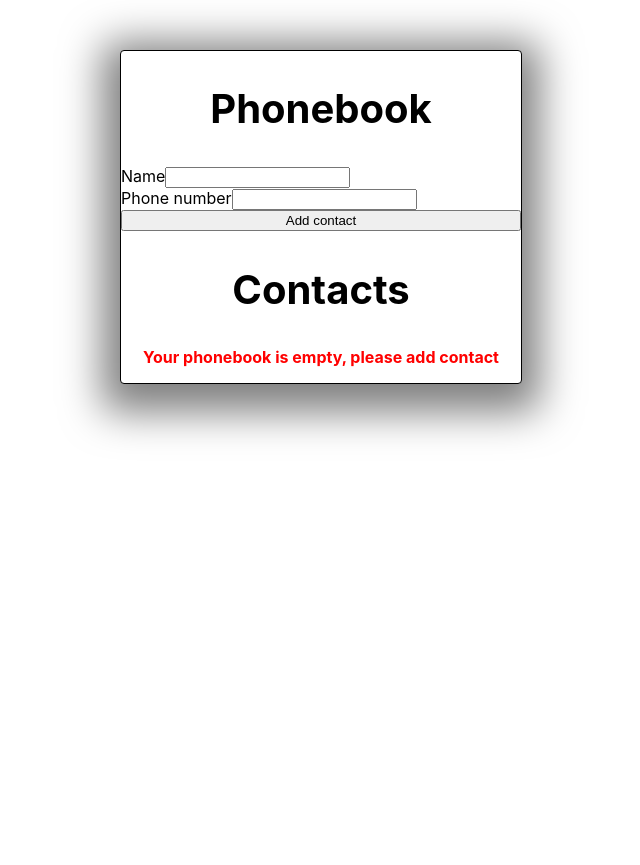
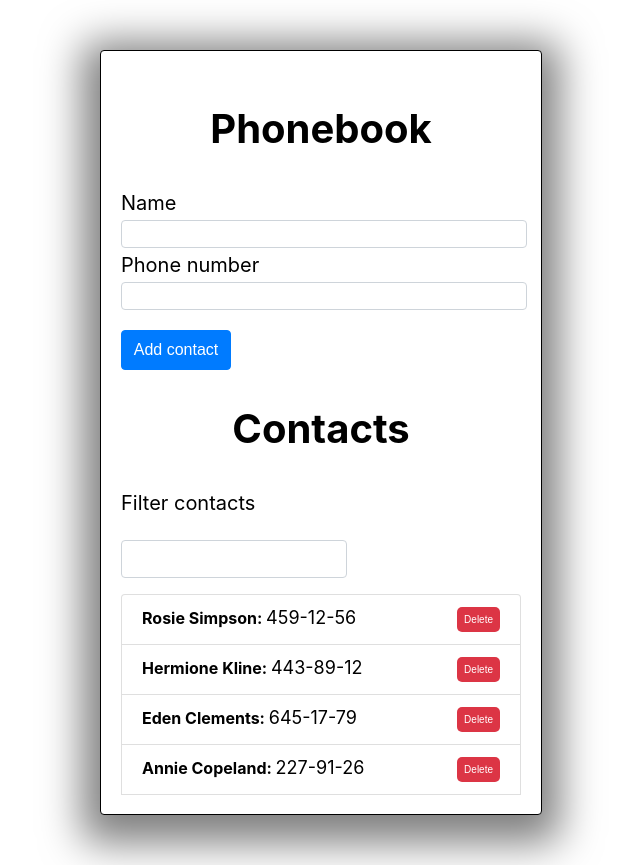
Before and after one commit to Piojank/goit-react-hw-02-phonebook, a React (Create React App) app: page / in a window 1280 px wide. Shown: the whole page, without its empty margins (319-959 px from the left). Before the commit the page ends 800 px from the top, so only its background shows below. Built offline with nearby package versions, Linux system fonts and the light colour scheme.

Commit message:
Css stylization and add Contact Form

```diff
--- a/src/components/App.jsx
+++ b/src/components/App.jsx
@@ -2,9 +2,13 @@ import React, { Component } from "react";
 import s from './App.module.css';
 
 import { Section } from "./Section/Section";
-import { Notification } from "./Notification/Notification";
+// import { Notification } from "./Notification/Notification";
 import { ContactForm } from "./ContactForm/ContactForm";
-// import { Filter } from "./Filter/Filter";
+import { ContactList } from "./ContactList/ContactList";
+import { Filter } from "./Filter/Filter";
+
+import { Notify } from "notiflix";
+import { nanoid } from "nanoid";
 
 export class App extends Component {
     state = {
@@ -17,16 +21,71 @@ export class App extends Component {
         filter: '',
     };
 
+    handleAddContact = (nameFromForm, numberFromForm) => {
+        let isPresent = false;
+        const contact = {
+            id: nanoid(4),
+            name: nameFromForm,
+            number: numberFromForm,
+        };
+
+        const { contacts } = this.state;
+
+        contacts.forEach(el => {
+            if (el.name === contact.name) {
+                Notify.alert(`${el.name} is already in contacts!`);
+                console.log(`${el.name} is already in contacts.`);
+                isPresent = true;
+                return;
+            }
+        });
+
+        if (isPresent) return;
+
+        this.setState(prevState => {
+            return { contacts: [...prevState.contacts, contact] };
+        });
+    };
+
+    handleFilter = filter => {
+        this.setState({ filter });
+    };
+
+    getFilteredContacts = () => {
+        const { contacts, filter } = this.state;
+        return contacts.filter(el => el.name.toLowerCase().includes(filter.toLowerCase()));
+    };
+
+    clearContact = id => {
+        const { contacts } = this.state;
+        const contact = contacts.find(el => el.id === id);
+
+        if (contact) {
+            const { name, number } = contact;
+
+            console.log(`Contact has been deleted! Name: ${name}, Phone number: ${number}.`);
+            Notify.warning(`Contact has been deleted! Name: ${name}, Phone number: ${number}.`);
+
+            this.setState({
+                contacts: contacts.filter(el => el.id !== id),
+            });
+        }
+    };
+
     render() {
-        // const { contacts, filter } = this.state;
+        const { contacts, filter } = this.state;
+        const filteredContacts = this.getFilteredContacts();
 
         return (
             <div className={s.container}>
                 <Section title="Phonebook">
-                    <ContactForm onSubmit={this.addContact}/>
+                    <ContactForm onSubmit={this.handleAddContact}/>
                 </Section>
                 <Section title="Contacts">
-                    <Notification message="Your phonebook is empty, please add contact" />
+                    {contacts.length > 1 && <Filter value={filter} onFilterChange={this.handleFilter} /> }
+                    {filteredContacts.length > 0 && (
+                        <ContactList contacts={filteredContacts} onDelete={this.clearContact}/>
+                    )}
                 </Section>
             </div>
         );
--- a/src/components/App.module.css
+++ b/src/components/App.module.css
@@ -5,4 +5,5 @@
     background-color: white;
     border-radius: 4px;
     box-shadow: 0px 10px 40px 18px rgba(0,0,0,0.50);
+    padding: 20px;
 }
--- a/src/components/ContactForm/ContactForm.jsx
+++ b/src/components/ContactForm/ContactForm.jsx
@@ -1,12 +1,10 @@
 import { Component } from 'react';
 import s from './ContactForm.module.css';
-// import PropTypes from 'prop-types';
-// import { nanoid } from "nanoid";
 import { Notify } from 'notiflix/build/notiflix-notify-aio';
 
 const INITIAL_STATE = {
     name: "",
-    phone: "",
+    number: "",
 };
 
 export class ContactForm extends Component {
@@ -21,12 +19,12 @@ export class ContactForm extends Component {
 
     handleSubmit = evt => {
         evt.preventDefault();
-        const { name, phone } = this.state;
+        const { name, number } = this.state;
 
-        console.log(`New contact has been added! Name: ${name}, Phone number: ${phone}.`);
-        Notify.info(`New contact has been added! Name: ${name}, Phone number: ${phone}.`);
+        console.log(`New contact has been added! Name: ${name}, Phone number: ${number}.`);
+        Notify.success(`New contact has been added! Name: ${name}, Phone number: ${number}.`);
 
-        this.props.onSubmit({ ...this.state });
+        this.props.onSubmit(name, number);
         this.reset();
     };
 
@@ -39,9 +37,10 @@ export class ContactForm extends Component {
 
         return (
             <form className={s.form} onSubmit={this.handleSubmit}>
-                <label>
+                <label className={s.label}>
                     Name
                     <input
+                        className={s.input}
                         type="name"
                         name="name"
                         value={name}
@@ -50,11 +49,12 @@ export class ContactForm extends Component {
                         required
                     />
                 </label>
-                <label>
+                <label className={s.label}>
                     Phone number
                     <input
+                        className={s.input}
                         type="phone"
-                        name="phone"
+                        name="number"
                         value={number}
                         onChange={this.handleChange}
                         pattern="\+?\d{1,4}?[-.\s]?\(?\d{1,3}?\)?[-.\s]?\d{1,4}[-.\s]?\d{1,4}[-.\s]?\d{1,9}"
@@ -62,7 +62,7 @@ export class ContactForm extends Component {
                     />
                 </label>
 
-                <button type="submit" className={s.button} >
+                <button type="submit" className={s.btn} >
                     Add contact
                 </button>
             </form>
--- a/src/components/ContactForm/ContactForm.module.css
+++ b/src/components/ContactForm/ContactForm.module.css
@@ -4,3 +4,99 @@
     flex-direction: column;
     border-radius: 4px;
 }
+
+.input {
+    display: block;
+    width: 100%;
+    font-size: 1rem;
+    line-height: 1.5;
+    color: gray;
+    background-color: white;
+    background-clip: padding-box;
+    border: 1px solid #ced4da;
+    border-radius: 0.25rem;
+    transition: border-color 0.15s ease-in-out, box-shadow 0.15s ease-in-out;
+}
+
+.input:focus {
+    color: gray;
+    background-color: white;
+    border-color: lightskyblue;
+    outline: 0;
+    box-shadow: 0 0 0 0.2rem rgba(0, 123, 255, 0.25);
+}
+
+label {
+    font-size: 20px;
+    line-height: 1.7;
+}
+
+.btn {
+    display: inline-block;
+    font-weight: 400;
+    text-align: center;
+    white-space: nowrap;
+    vertical-align: middle;
+
+    width: 110px;
+    height: 40px;
+    margin-top: 20px;
+
+    border: 1px solid transparent;
+    font-size: 1rem;
+    line-height: 1.5;
+    border-radius: 0.25rem;
+
+    transition: color 0.15s ease-in-out, background-color 0.15s ease-in-out,
+        border-color 0.15s ease-in-out, box-shadow 0.15s ease-in-out;
+    color: #fff;
+    background-color: #007bff;
+    border-color: #007bff;
+}
+
+.btn:hover {
+    color: #fff;
+    background-color: #0069d9;
+    border-color: #0062cc;
+}
+
+.btn:focus,
+.btn:hover {
+    text-decoration: none;
+}
+
+.btn:focus {
+    outline: none;
+    box-shadow: 0 0 0 0.2rem rgba(0, 123, 255, 0.5);
+}
+
+.btn:not(:disabled):not(.disabled).active:focus,
+.btn:not(:disabled):not(.disabled):active:focus,
+.show>.btn.dropdown-toggle:focus {
+    box-shadow: 0 0 0 0.2rem rgba(0, 123, 255, 0.5);
+}
+
+.btn:not(:disabled):not(.disabled).active,
+.btn:not(:disabled):not(.disabled):active,
+.show>.btn.dropdown-toggle {
+    color: #fff;
+    background-color: #0062cc;
+    border-color: #005cbf;
+}
+
+.btn:not(:disabled):not(.disabled).active,
+.btn:not(:disabled):not(.disabled):active {
+    background-image: none;
+}
+
+.btn.disabled,
+.btn:disabled {
+    color: #fff;
+    background-color: #007bff;
+    border-color: #007bff;
+}
+
+.btn.disabled,
+.btn:disabled {
+    opacity: 0.65;
+}
--- a/src/components/ContactList/ContactList.jsx
+++ b/src/components/ContactList/ContactList.jsx
@@ -0,0 +1,33 @@
+import PropTypes from 'prop-types';
+import s from './ContactList.module.css';
+import { ContactListItem } from 'components/ContactListItem/ContactListItem';
+
+export const ContactList = ({ contacts, onDelete }) => {
+    return (
+        <ul className={s.list}>
+            {contacts.map(el => {
+                const { name, id, number } = el;
+                return (
+                    <ContactListItem
+                        name={name}
+                        key={id}
+                        number={number}
+                        id={id}
+                        onDelete={onDelete}
+                    />
+                );
+            })}
+        </ul>
+    );
+};
+
+ContactList.propTypes = {
+    contacts: PropTypes.arrayOf(
+        PropTypes.shape({
+            id: PropTypes.string,
+            name: PropTypes.oneOfType([PropTypes.string, PropTypes.number]),
+            number: PropTypes.oneOfType([PropTypes.string, PropTypes.number]),
+        }),
+    ),
+    onDelete: PropTypes.func,
+};
--- a/src/components/ContactList/ContactList.module.css
+++ b/src/components/ContactList/ContactList.module.css
@@ -0,0 +1,9 @@
+.list {
+    list-style: none;
+    display: -webkit-box;
+    display: -ms-flexbox;
+    display: flex;
+    flex-direction: column;
+    padding-left: 0;
+    margin-bottom: 0;
+}
--- /dev/null
+++ b/src/components/ContactListItem/ContactListItem.jsx
@@ -0,0 +1,24 @@
+import s from './ContactListItem.module.css';
+import PropTypes from 'prop-types';
+
+export const ContactListItem = ({ name, number, id, onDelete }) => {
+    return (
+        <li className={s.list__item}>
+            {`${name}: `}
+            <span className={s.list__number}>{number}</span>
+            <button
+                className={s.list__btn}
+                id={id}
+                onClick={e => onDelete(e.target.id)}
+            >
+                Delete
+            </button>
+        </li>
+    );
+};
+
+ContactListItem.propTypes = {
+    name: PropTypes.string.isRequired,
+    number: PropTypes.oneOfType([PropTypes.string, PropTypes.number]),
+    id: PropTypes.string,
+};
--- /dev/null
+++ b/src/components/ContactListItem/ContactListItem.module.css
@@ -0,0 +1,32 @@
+.list__item {
+    position: relative;
+    display: block;
+    padding: 0.75rem 1.25rem;
+    margin-bottom: -1px;
+    background-color: white;
+    border: 1px solid rgba(0, 0, 0, 0.125);
+    clear: both;
+    font-size: 16px;
+    font-weight: bold;
+}
+
+.list__item:first-child {
+    border-top-left-radius: 0.25rem;
+    border-top-right-radius: 0.25rem;
+}
+
+.list__number{
+    font-size: 18px;
+    font-weight: normal;
+}
+
+.list__btn {
+    float: right;
+    padding: 7px;
+    cursor: pointer;
+    background-color: #dc3545;
+    border: none;
+    border-radius: 5px;
+    color: #fff;
+    font-size: 10px;
+}
--- a/src/components/Filter/Filter.jsx
+++ b/src/components/Filter/Filter.jsx
@@ -1,7 +1,7 @@
 import s from './Filter.module.css';
 import PropTypes from 'prop-types';
 
-export const Filter = ({ value, onChange }) => {
+export const Filter = ({ value, onFilterChange }) => {
     return (
         <div className={s.filter}>
             <label className={s.label}>
@@ -9,7 +9,7 @@ export const Filter = ({ value, onChange }) => {
                 <input
                     className={s.input}
                     value={value}
-                    onChange={onChange}
+                    onChange={e => onFilterChange(e.target.value)}
                     type="name"
                 />
             </label>
--- a/src/components/Filter/Filter.module.css
+++ b/src/components/Filter/Filter.module.css
@@ -7,5 +7,23 @@
 }
 
 .input {
-    margin-left: 20px;
+    display: block;
+    width: 50%;
+    padding: 0.375rem 0.75rem;
+    font-size: 1rem;
+    line-height: 1.5;
+    color: #495057;
+    background-color: #fff;
+    background-clip: padding-box;
+    border: 1px solid #ced4da;
+    border-radius: 0.25rem;
+    transition: border-color 0.15s ease-in-out, box-shadow 0.15s ease-in-out;
 }
+
+.input:focus {
+    color: #495057;
+    background-color: #fff;
+    border-color: #80bdff;
+    outline: 0;
+    box-shadow: 0 0 0 0.2rem rgba(0, 123, 255, 0.25);
+}
--- a/src/index.css
+++ b/src/index.css
@@ -1,4 +1,8 @@
 @import-normalize; /* bring in normalize.css styles */
+
+#root {
+  margin: 0;
+}
 
 body {
   margin: 0;
```
